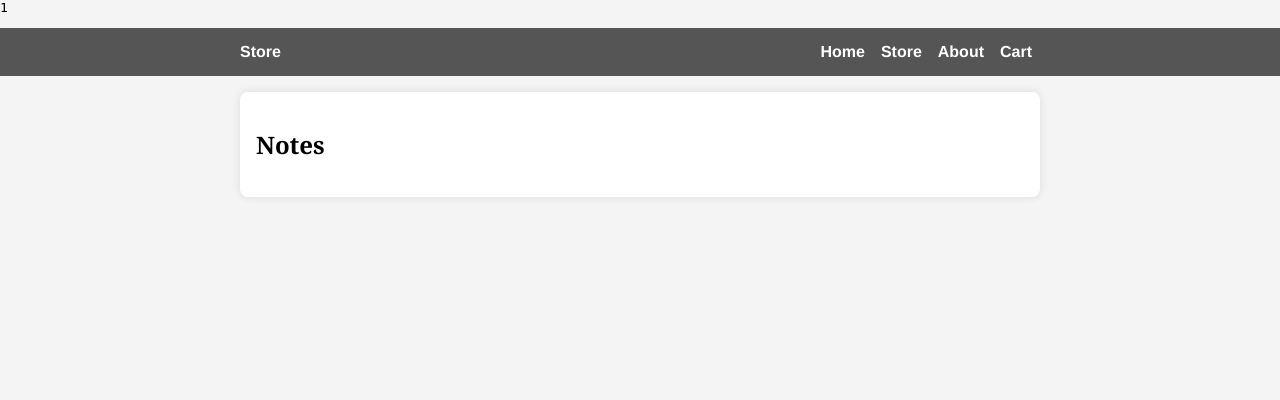
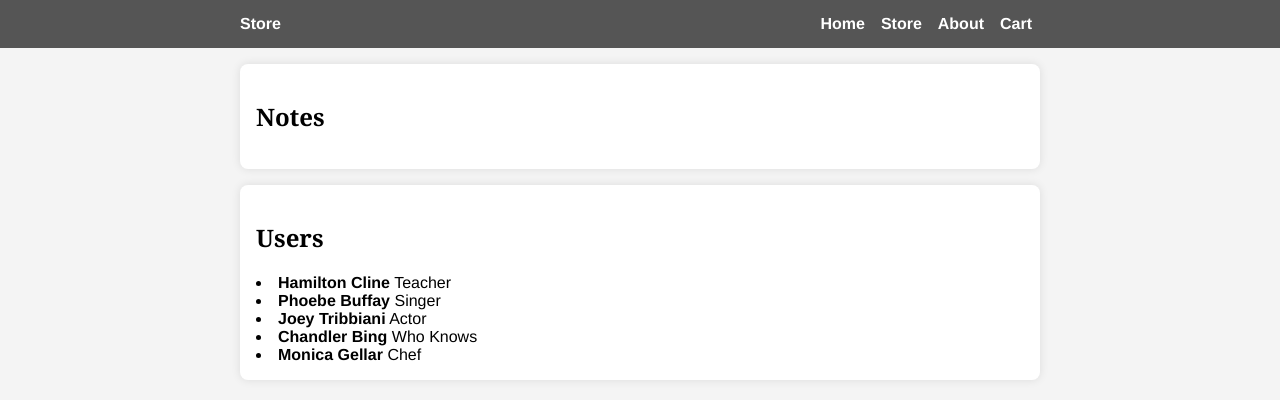
Before and after one commit to bronkula/wnm608_example, a PHP site: page /notes/reading_data.php in a window 1280 px wide. Shown: the top 400 px of the page. Run offline with PHP 8.4, Linux system fonts and the light colour scheme; data that the repository does not hold is empty.

Commit message:
m08 looping data

```diff
--- /dev/null
+++ b/cline.hamilton/data/users.json
@@ -0,0 +1,32 @@
+[
+	{
+		"name":"Hamilton Cline",
+		"type":"Teacher",
+		"email":"hcline@academyart.edu",
+		"classes":[608,617,820]
+	},
+	{
+		"name":"Phoebe Buffay",
+		"type":"Singer",
+		"email":"phoebe@earthlink.net",
+		"classes":[601,608,617,820]
+	},
+	{
+		"name":"Joey Tribbiani",
+		"type":"Actor",
+		"email":"joeytribs@aol.com",
+		"classes":[601,608,617,820]
+	},
+	{
+		"name":"Chandler Bing",
+		"type":"Who Knows",
+		"email":"bingtastic@yahoo.com",
+		"classes":[601,608,617,820]
+	},
+	{
+		"name":"Monica Gellar",
+		"type":"Chef",
+		"email":"mgellar1973@hotmail.com",
+		"classes":[601,608,617,820]
+	}
+]
--- a/cline.hamilton/lib/php/functions.php
+++ b/cline.hamilton/lib/php/functions.php
@@ -4,3 +4,9 @@
 function print_p($v) {
 	echo "<pre>",print_r($v),"</pre>";
 }
+
+
+function file_get_json($filename) {
+	$file = file_get_contents($filename);
+	return json_decode($file);
+}
--- a/cline.hamilton/notes/reading_data.php
+++ b/cline.hamilton/notes/reading_data.php
@@ -2,11 +2,10 @@
 
 include "../lib/php/functions.php";
 
-$filename = "notes.json";
-$file = file_get_contents($filename);
-$notes = json_decode($file);
+$notes_object = file_get_json("notes.json");
+$users_array = file_get_json("../data/users.json");
 
-print_p($notes);
+// print_p($notes);
 
 ?>
 <!DOCTYPE html>
@@ -25,7 +24,28 @@ print_p($notes);
 		<div class="card soft">
 			<h2>Notes</h2>
 
+			<?php
 
+			for($i=0;$i<count($notes_object->notes);$i++){
+				echo "<li>{$notes_object->notes[$i]}</li>";
+			}
+
+			?>
+		</div>
+
+		<div class="card soft">
+			<h2>Users</h2>
+
+			<?php
+
+			for($i=0;$i<count($users_array);$i++){
+				echo "<li>
+					<strong>{$users_array[$i]->name}</strong>
+					<span>{$users_array[$i]->type}</span>
+				</li>";
+			}
+
+			?>
 		</div>
 	</div>
 
```
